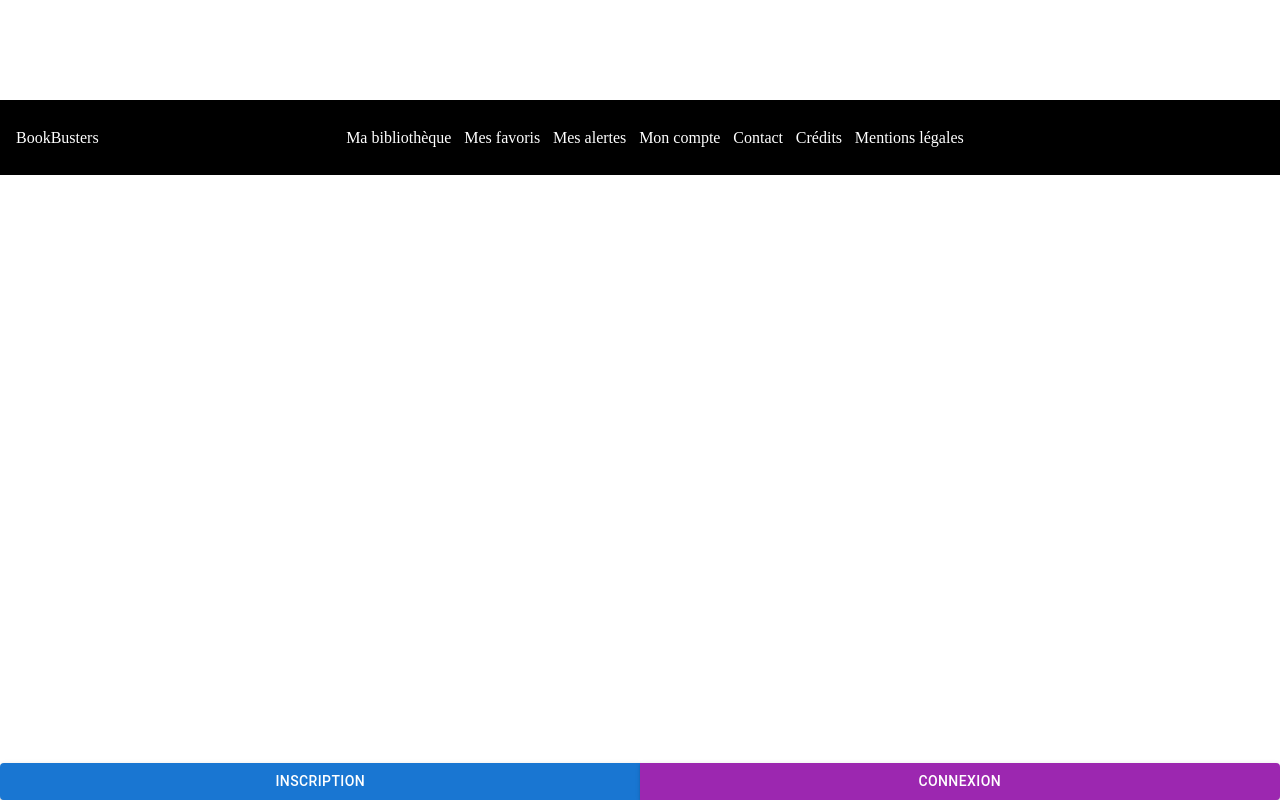
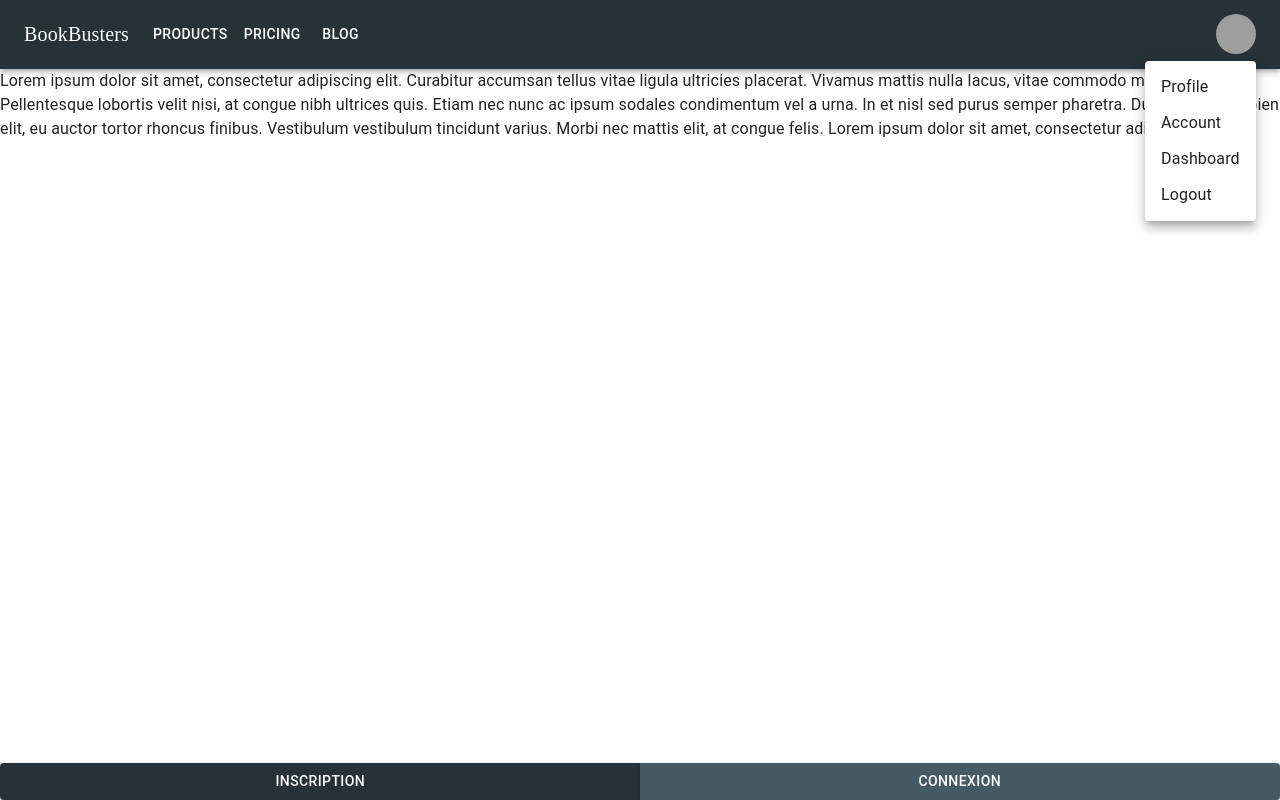
Before and after one commit to ElodieFaivre/2022-bookbusters, a React (Create React App) app in the folder FRONT/bookbustersfront/: page / in a window 1280 px wide. Both pictures are taken after a click on the button "Open settings". Built offline with nearby package versions, Linux system fonts and the light colour scheme; grey boxes are pictures that could not be loaded.

Commit message:
MUI Template

```diff
--- a/FRONT/bookbustersfront/src/components/App/App.js
+++ b/FRONT/bookbustersfront/src/components/App/App.js
@@ -1,6 +1,7 @@
 import "./style.scss";
 import "../BurgerMenu/BurgerMenu.scss";
 
+//* Import des composants nécessaires à React Router
 import {BrowserRouter, Routes, Route} from "react-router-dom"
 
 import Home from "../../pages/Home";
@@ -12,8 +13,36 @@
 import Library from "../../pages/Library"
 import Contact from "../../pages/Contact"
 
+//* Import des composants thématique de MUI
+import { CssBaseline } from "@mui/material";
+import { createTheme, ThemeProvider } from '@mui/material/styles';
+
+const themeOptions = createTheme(
+     {
+      palette: {
+        type: 'dark',
+        primary: {
+          main: '#263238',
+        },
+        secondary: {
+          main: '#455a64',
+        },
+        info: {
+          main: '#2e7d32',
+        },
+      },
+      typography: {
+        h6: {
+          fontFamily: 'Rubik Wet Paint',
+        },
+      },
+    });
+
+
 function App() {
   return (
+    <ThemeProvider theme={themeOptions}>
+     <CssBaseline />
         <BrowserRouter>
             <Routes>
                 <Route path="/" element={<Home />}/>
@@ -26,6 +55,7 @@
                 <Route path="/Contact" element={<Contact />}/>
             </Routes>
     </BrowserRouter>
+   </ThemeProvider>
   );
 }
 
--- /dev/null
+++ b/FRONT/bookbustersfront/src/components/BurgerMenu/AppBarBB.js
@@ -0,0 +1,140 @@
+import * as React from 'react';
+import AppBar from '@mui/material/AppBar';
+import Box from '@mui/material/Box';
+import Toolbar from '@mui/material/Toolbar';
+import IconButton from '@mui/material/IconButton';
+import Typography from '@mui/material/Typography';
+import Menu from '@mui/material/Menu';
+import MenuIcon from '@mui/icons-material/Menu';
+import Container from '@mui/material/Container';
+import Avatar from '@mui/material/Avatar';
+import Button from '@mui/material/Button';
+import Tooltip from '@mui/material/Tooltip';
+import MenuItem from '@mui/material/MenuItem';
+
+const pages = ['Products', 'Pricing', 'Blog'];
+const settings = ['Profile', 'Account', 'Dashboard', 'Logout'];
+
+const ResponsiveAppBar = () => {
+  const [anchorElNav, setAnchorElNav] = React.useState(null);
+  const [anchorElUser, setAnchorElUser] = React.useState(null);
+
+  const handleOpenNavMenu = (event) => {
+    setAnchorElNav(event.currentTarget);
+  };
+  const handleOpenUserMenu = (event) => {
+    setAnchorElUser(event.currentTarget);
+  };
+
+  const handleCloseNavMenu = () => {
+    setAnchorElNav(null);
+  };
+
+  const handleCloseUserMenu = () => {
+    setAnchorElUser(null);
+  };
+
+  return (
+    <AppBar position="static">
+      <Container maxWidth="xl">
+        <Toolbar disableGutters>
+          <Typography
+            variant="h6"
+            noWrap
+            component="div"
+            sx={{ mr: 2, display: { xs: 'none', md: 'flex' } }}
+          >
+            BookBusters
+          </Typography>
+
+          <Box sx={{ flexGrow: 1, display: { xs: 'flex', md: 'none' } }}>
+            <IconButton
+              size="large"
+              aria-label="account of current user"
+              aria-controls="menu-appbar"
+              aria-haspopup="true"
+              onClick={handleOpenNavMenu}
+              color="inherit"
+            >
+              <MenuIcon />
+            </IconButton>
+            <Menu
+              id="menu-appbar"
+              anchorEl={anchorElNav}
+              anchorOrigin={{
+                vertical: 'bottom',
+                horizontal: 'left',
+              }}
+              keepMounted
+              transformOrigin={{
+                vertical: 'top',
+                horizontal: 'left',
+              }}
+              open={Boolean(anchorElNav)}
+              onClose={handleCloseNavMenu}
+              sx={{
+                display: { xs: 'block', md: 'none' },
+              }}
+            >
+              {pages.map((page) => (
+                <MenuItem key={page} onClick={handleCloseNavMenu}>
+                  <Typography textAlign="center">{page}</Typography>
+                </MenuItem>
+              ))}
+            </Menu>
+          </Box>
+          <Typography
+            variant="h6"
+            noWrap
+            component="div"
+            sx={{ flexGrow: 1, display: { xs: 'flex', md: 'none' } }}
+          >
+            BookBusters
+          </Typography>
+          <Box sx={{ flexGrow: 1, display: { xs: 'none', md: 'flex' } }}>
+            {pages.map((page) => (
+              <Button
+                key={page}
+                onClick={handleCloseNavMenu}
+                sx={{ my: 2, color: 'white', display: 'block' }}
+              >
+                {page}
+              </Button>
+            ))}
+          </Box>
+
+          <Box sx={{ flexGrow: 0 }}>
+            <Tooltip title="Open settings">
+              <IconButton onClick={handleOpenUserMenu} sx={{ p: 0 }}>
+                <Avatar alt="Remy Sharp" src="/static/images/avatar/2.jpg" />
+              </IconButton>
+            </Tooltip>
+            <Menu
+              sx={{ mt: '45px' }}
+              id="menu-appbar"
+              anchorEl={anchorElUser}
+              anchorOrigin={{
+                vertical: 'top',
+                horizontal: 'right',
+              }}
+              keepMounted
+              transformOrigin={{
+                vertical: 'top',
+                horizontal: 'right',
+              }}
+              open={Boolean(anchorElUser)}
+              onClose={handleCloseUserMenu}
+            >
+              {settings.map((setting) => (
+                <MenuItem key={setting} onClick={handleCloseUserMenu}>
+                  <Typography textAlign="center">{setting}</Typography>
+                </MenuItem>
+              ))}
+            </Menu>
+          </Box>
+        </Toolbar>
+      </Container>
+    </AppBar>
+  );
+};
+export default ResponsiveAppBar;
--- a/FRONT/bookbustersfront/src/components/Header/Header.js
+++ b/FRONT/bookbustersfront/src/components/Header/Header.js
@@ -1,12 +1,14 @@
+import ResponsiveAppBar from '../BurgerMenu/AppBarBB';
+
 import './header.scss';
 
-import BurgerMenu from "../BurgerMenu/BurgerMenu"
+
 
 
 export default function Header() {
   return (
     <div className='Header'>
-      <BurgerMenu />
+      <ResponsiveAppBar />
     </div>
   );
 }
--- a/FRONT/bookbustersfront/src/components/Header/header.scss
+++ b/FRONT/bookbustersfront/src/components/Header/header.scss
@@ -1,8 +1,8 @@
 // .header {
 //     background-color: #373942;
 // }
-.Header{
-    //display: flex;
-    background-color: #373942;
-    color: white;
-}
+// .Header{
+//     //display: flex;
+//     background-color: #373942;
+//     color: white;
+// }
--- a/FRONT/bookbustersfront/src/styles/Home.scss
+++ b/FRONT/bookbustersfront/src/styles/Home.scss
@@ -1,4 +1,4 @@
-.text-container {
-    margin-top: 100px;
+// .text-container {
+//     margin-top: 100px;
 
-}
+// }
```
Also changed, not shown: FRONT/bookbustersfront/src/components/SignButtons/SignButtons.js (+0 -8 lines). Lines whose indentation alone changed are shown as unchanged.
